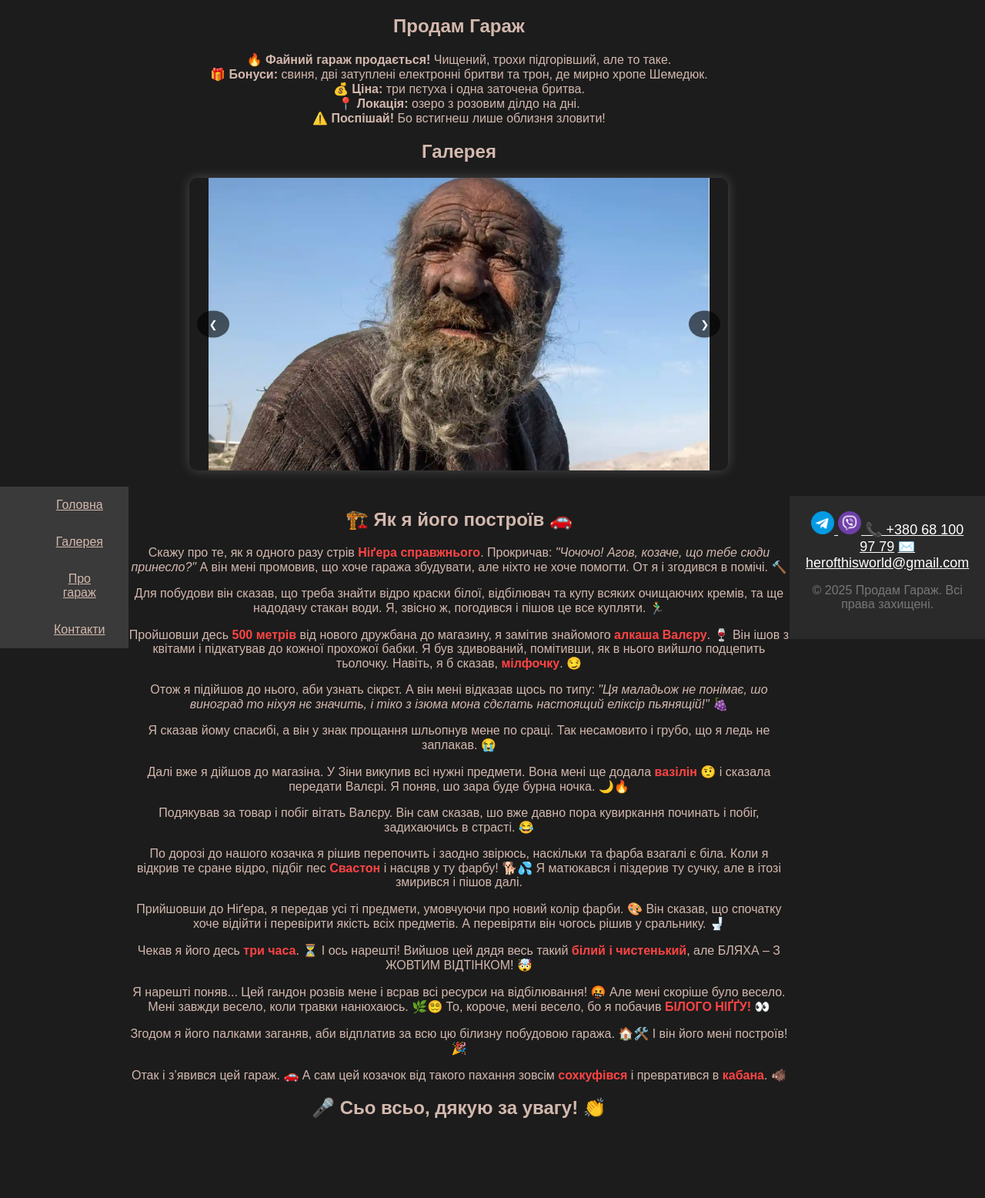
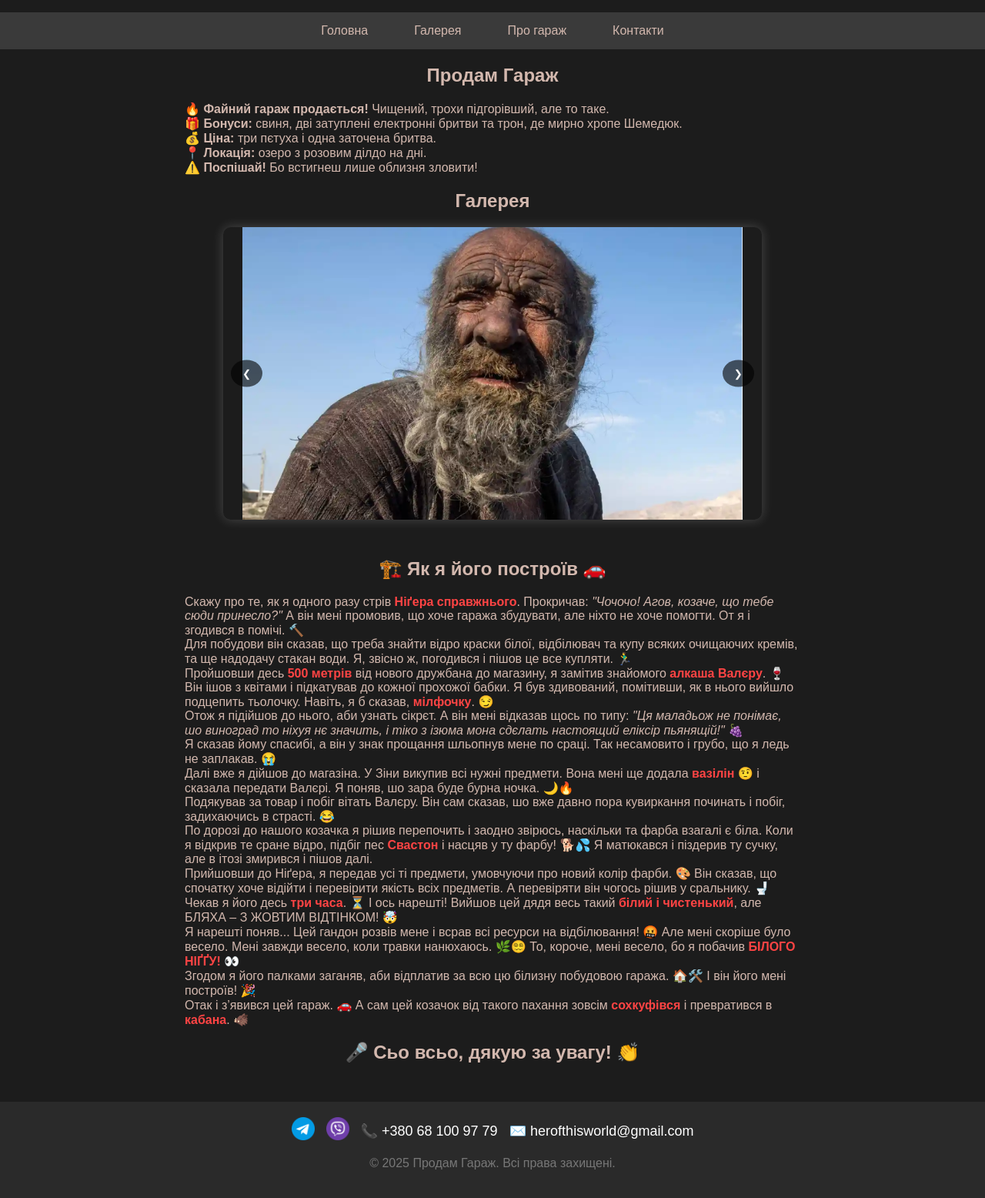
Before and after one commit to herochkanya/ProdamGarazh, a Django app: page / in a window 1280 px wide. Shown: the whole page at 77% size. Before the commit the page ends 1452 px from the top, so only its background shows below. Run offline with Django 5.2, Linux system fonts and the light colour scheme.

Commit message:
Update styles.css

```diff
--- a/garage_site/static/styles/styles.css
+++ b/garage_site/static/styles/styles.css
@@ -5,11 +5,7 @@ body {
     text-align: center;
     margin: 0;
     padding: 0;
-    text-decoration: none;
-    justify-content: center;
-    display: flex;
-    align-items: center;
-    --GRAY: #3a3a3a
+    --GRAY: #3a3a3a;
 }
 
 .highlight {
@@ -24,6 +20,9 @@ body {
 .nav-bar ul {
     list-style: none;
     background: var(--GRAY);
+    display: flex;
+    justify-content: center;
+    padding: 0;
 }
 
 .nav-bar li {
@@ -35,10 +34,18 @@ body {
     padding: 15px;
     display: block;
     transition: color 0.3s ease;
+    text-decoration: none;
 }
 
 .nav-bar a:hover {
     color: white;
+}
+
+main p {
+    text-align: left;
+    margin: 0 auto;
+    max-width: 800px;
+    text-decoration: none;
 }
 
 /* Кнопка "Вгору" */
@@ -56,6 +63,8 @@ body {
     cursor: pointer;
     display: none;
     transition: background 0.3s ease;
+    text-align: center;
+    justify-content: center;
 }
 
 #scrollTopBtn:hover {
@@ -119,16 +128,24 @@ img, video {
 footer {
     background: #2a2a2a;
     padding: 20px;
+    text-align: center;
+    margin-top: 50px;
+    text-decoration: none;
+    justify-content: center;
 }
 
 .contacts {
     gap: 15px;
     margin-bottom: 10px;
+    display: flex;
+    justify-content: center;
+    align-items: center;
 }
 
 .contacts a {
     color: white;
     font-size: 18px;
+    text-decoration: none;
 }
 
 .contacts img {
@@ -139,3 +156,6 @@ footer {
 footer p {
     color: #777;
 }
+footer p {
+    color: #777;
+}
```
